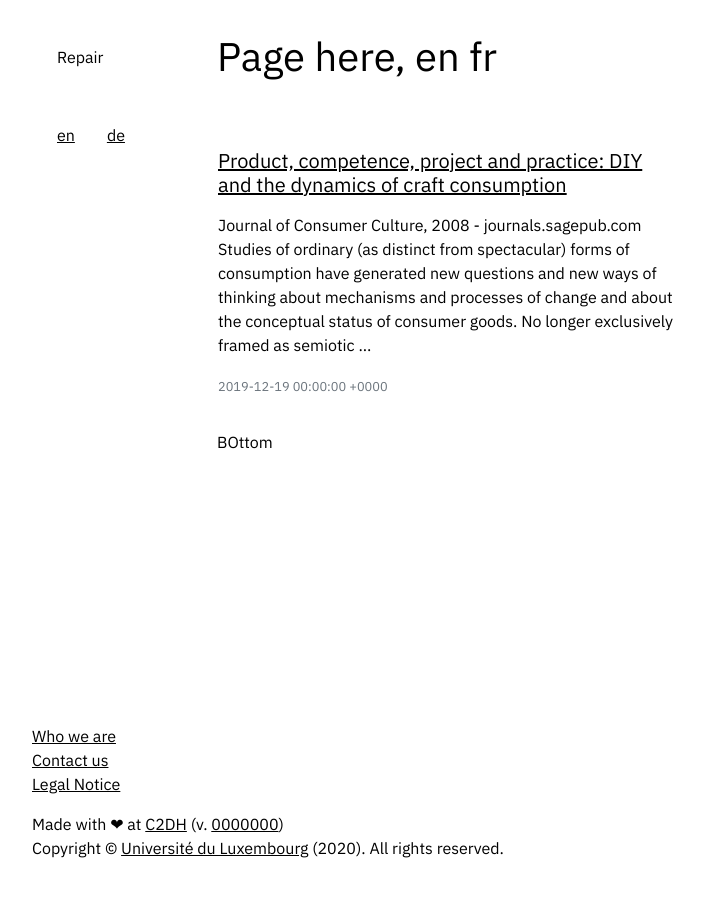
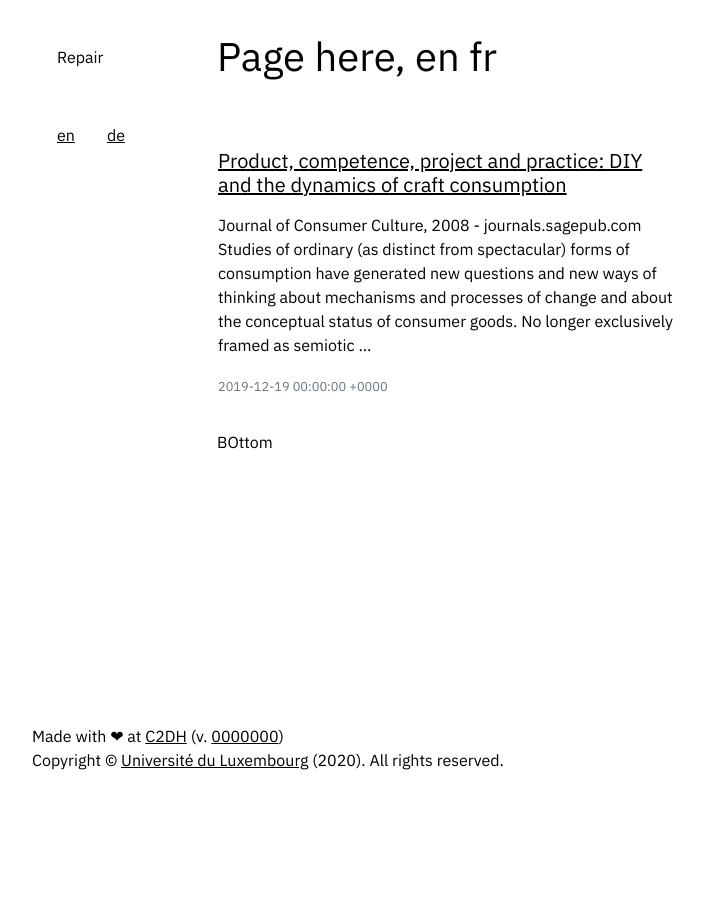
Before and after one commit to C2DH/repair, a Jekyll site: the page built from pages/repair.fr.md, in a window 1280 px wide. Shown: the top 897 px of the page, without its empty margins (53-757 px from the left). Built offline with Jekyll 4.4.1, drawn with Linux system fonts in a browser that asks for light colours.

Commit message:
fix footer

```diff
--- a/_includes/footer.html
+++ b/_includes/footer.html
@@ -2,21 +2,24 @@
   <div class="container">
     <div class="row">
       <div class="col-6">
-        <p >
+        <!-- <p>
           <a href="/who-we-are/">Who we are</a>
           <br>
           <a href="/contact-us/">Contact us</a>
           <br>
           <a href="/legal-notice/">Legal Notice</a>
-        </p>
+        </p> -->
       </div>
     </div>
     <div class="row">
       <div class="col">
-        Made with ❤ at <a href="https://c2dh.uni.lu/" target="_blank">C2DH</a>
-        (v. <a href="https://github.com/C2DH/repair" target="_blank">{{site.github.build_revision | slice: 0, 7}}</a>)
+        <span class="bg-white"> Made with ❤ at <a href="https://c2dh.uni.lu/" target="_blank">C2DH</a>
+        (v. <a href="https://github.com/C2DH/repair" target="_blank">{{site.github.build_revision | slice: 0, 7}}</a>)</a>
         <p>
-          Copyright © <a href='https://wwwen.uni.lu/' target='_blank'>Université du Luxembourg</a> ({{ site.time | date: '%Y' }}). All rights reserved.
+          <span class="bg-white">
+            Copyright © <a href='https://wwwen.uni.lu/' target='_blank'>Université du Luxembourg</a> ({{ site.time | date: '%Y' }}).
+            All rights reserved.
+          </span>
         </p>
       </div>
     </div>
```
